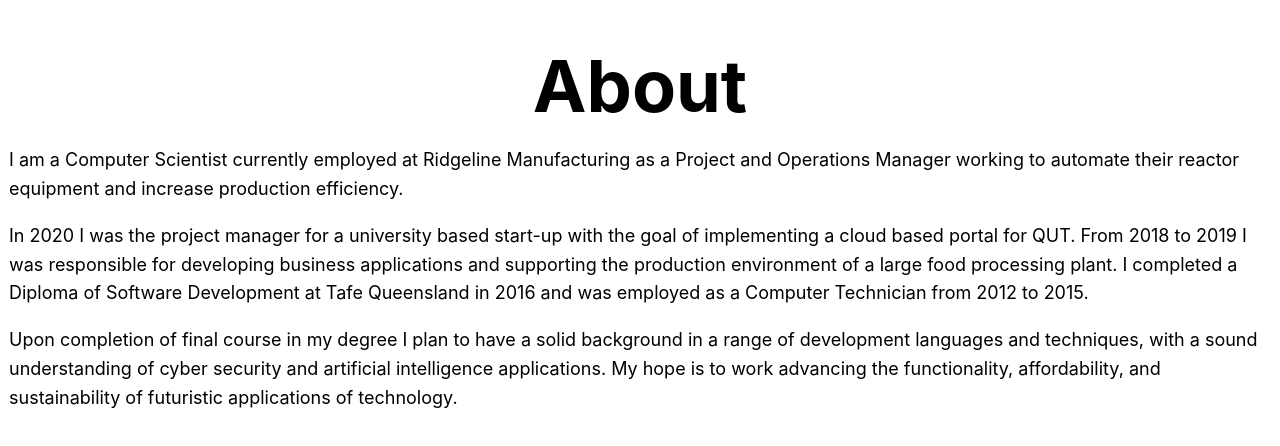
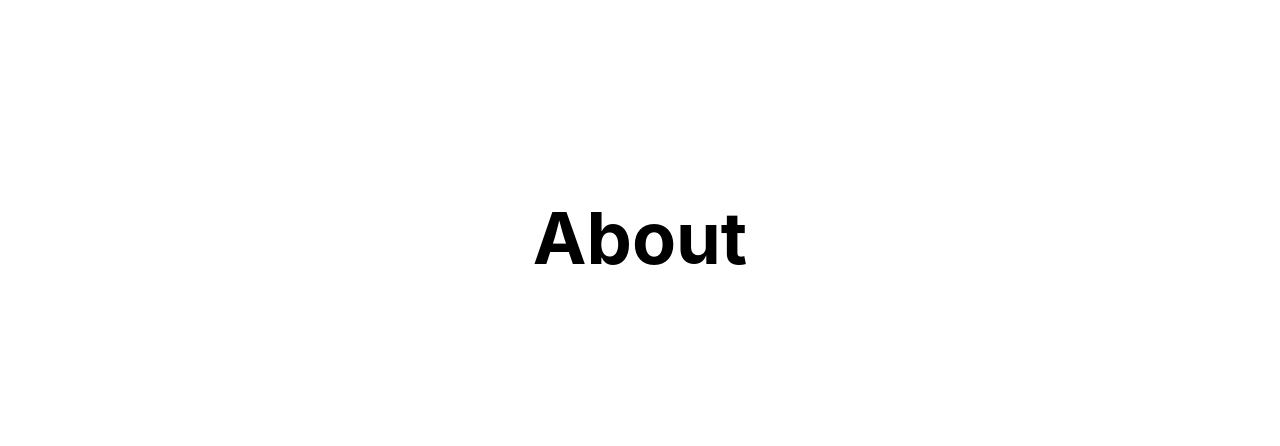
Before and after one commit to lreynolds188/Portfolio, a Next.js app: page /about in a window 1280 px wide. Shown: the part 162-608 px from the top of the page. Built offline with nearby package versions, Linux system fonts and the light colour scheme.

Commit message:
Update about.js

```diff
--- a/pages/about.js
+++ b/pages/about.js
@@ -14,11 +14,7 @@ export default function Home() {
               About
         </h1>
 
-        <div>
-            <p>I am a Computer Scientist currently employed at Ridgeline Manufacturing as a Project and Operations Manager working to automate their reactor equipment and increase production efficiency.</p>
-            <p>In 2020 I was the project manager for a university based start-up with the goal of implementing a cloud based portal for QUT. From 2018 to 2019 I was responsible for developing business applications and supporting the production environment of a large food processing plant. I completed a Diploma of Software Development at Tafe Queensland in 2016 and was employed as a Computer Technician from 2012 to 2015.</p>
-            <p>Upon completion of final course in my degree I plan to have a solid background in a range of development languages and techniques, with a sound understanding of cyber security and artificial intelligence applications. My hope is to work advancing the functionality, affordability, and sustainability of futuristic applications of technology.</p>
-        </div>
+
       </main>
     </div>
   )
```
